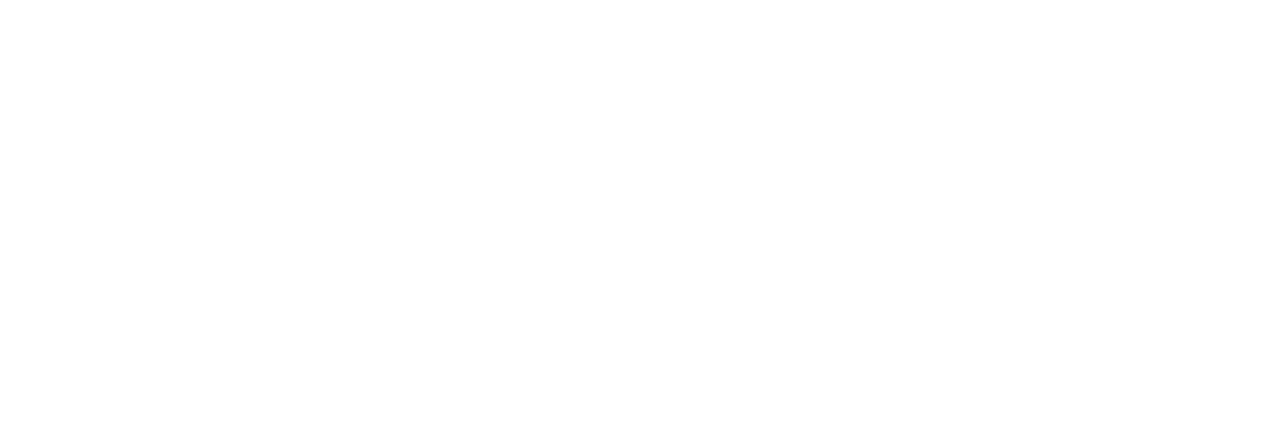
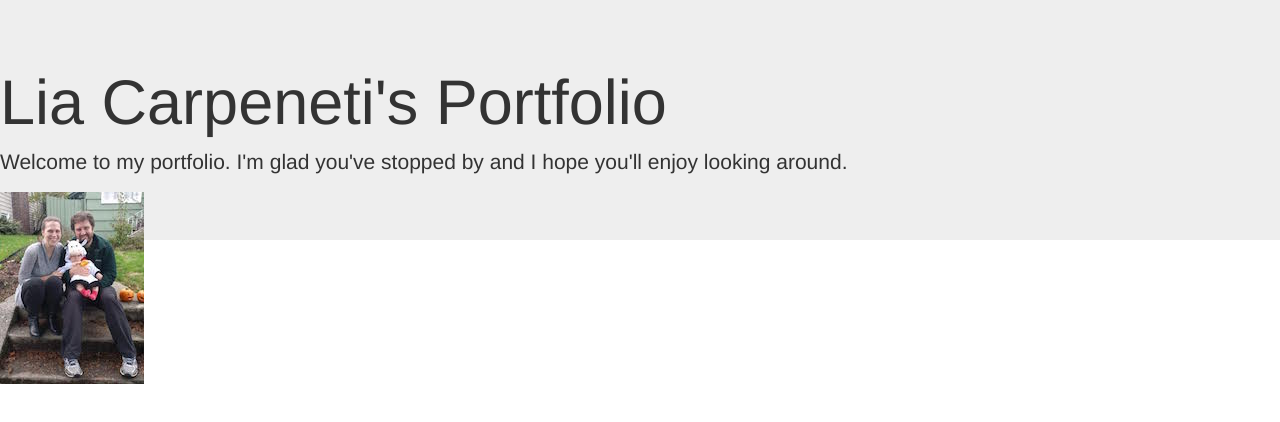
Before and after one commit to lcarpeneti/Portfolio, a plain HTML site: page Index.html in a window 1280 px wide. Drawn offline with nearby package versions, Linux system fonts and the light colour scheme.

Commit message:
This will add a title and a short intoductory message and image to my website.

```diff
--- a/CSS/styles.css
+++ b/CSS/styles.css
@@ -0,0 +1,6 @@
+body {
+  font-family: sans-serif;
+}
+img {
+  float: left;
+}
--- a/Index.html
+++ b/Index.html
@@ -1,9 +1,15 @@
 <!DOCTYPE html>
 <html>
   <head>
-    <title></title>
+    <link href="css/styles.css" rel="stylesheet" type="text/css">
     <link href="https://maxcdn.bootstrapcdn.com/bootstrap/3.3.7/css/bootstrap.css" rel="stylesheet" type="text/css">
+    <title>Lia Carpeneti's Portolio</title>
   </head>
   <body>
+    <div class="jumbotron">
+      <h1>Lia Carpeneti's Portfolio</h1>
+      <p>Welcome to my portfolio.  I'm glad you've stopped by and I hope you'll enjoy looking around.</p>
+      <img src="img/family.jpeg" alt="Family on Halloween.">
+    </div>
   </body>
 </html>
```
Also changed, not shown: img/family.jpeg (added).
